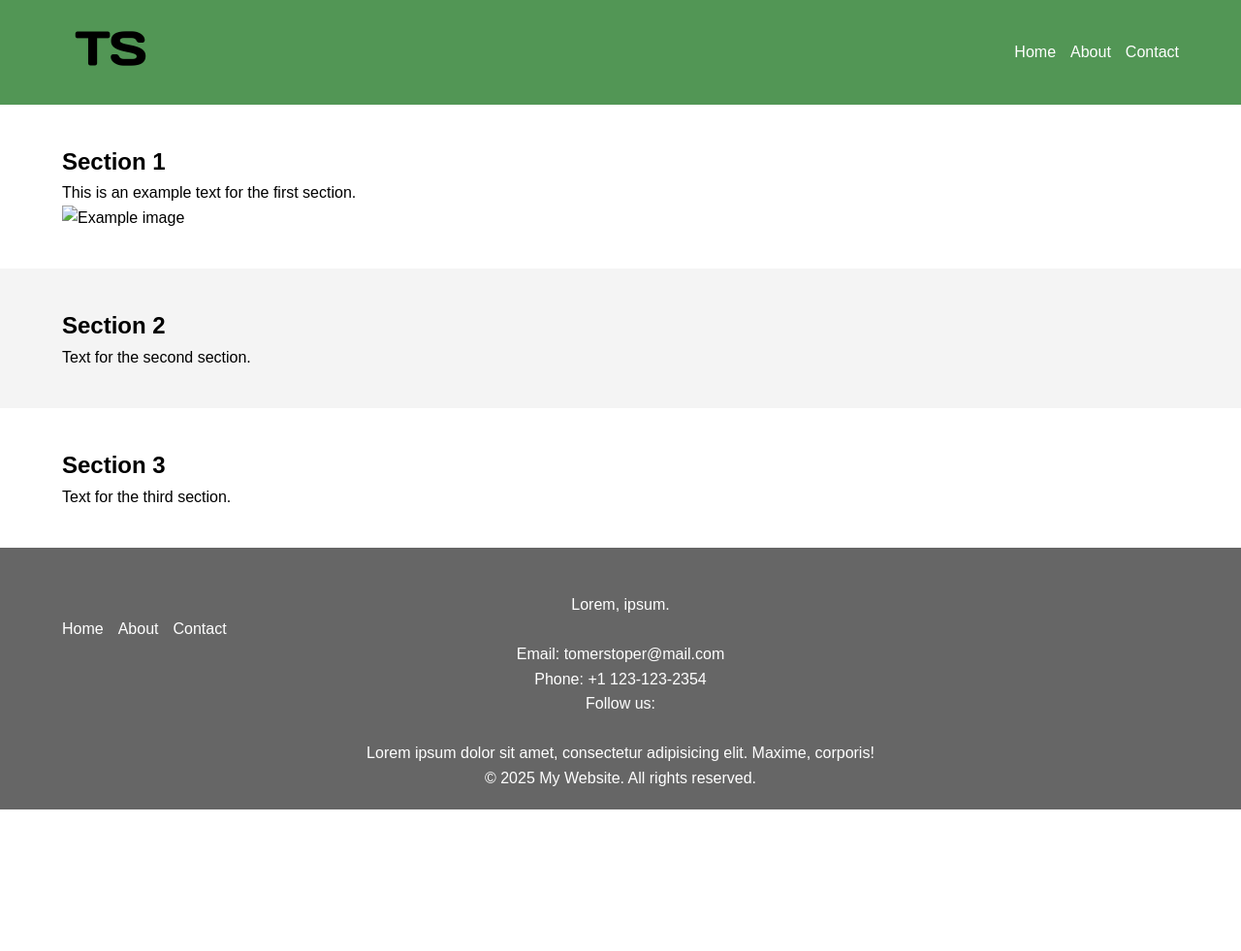
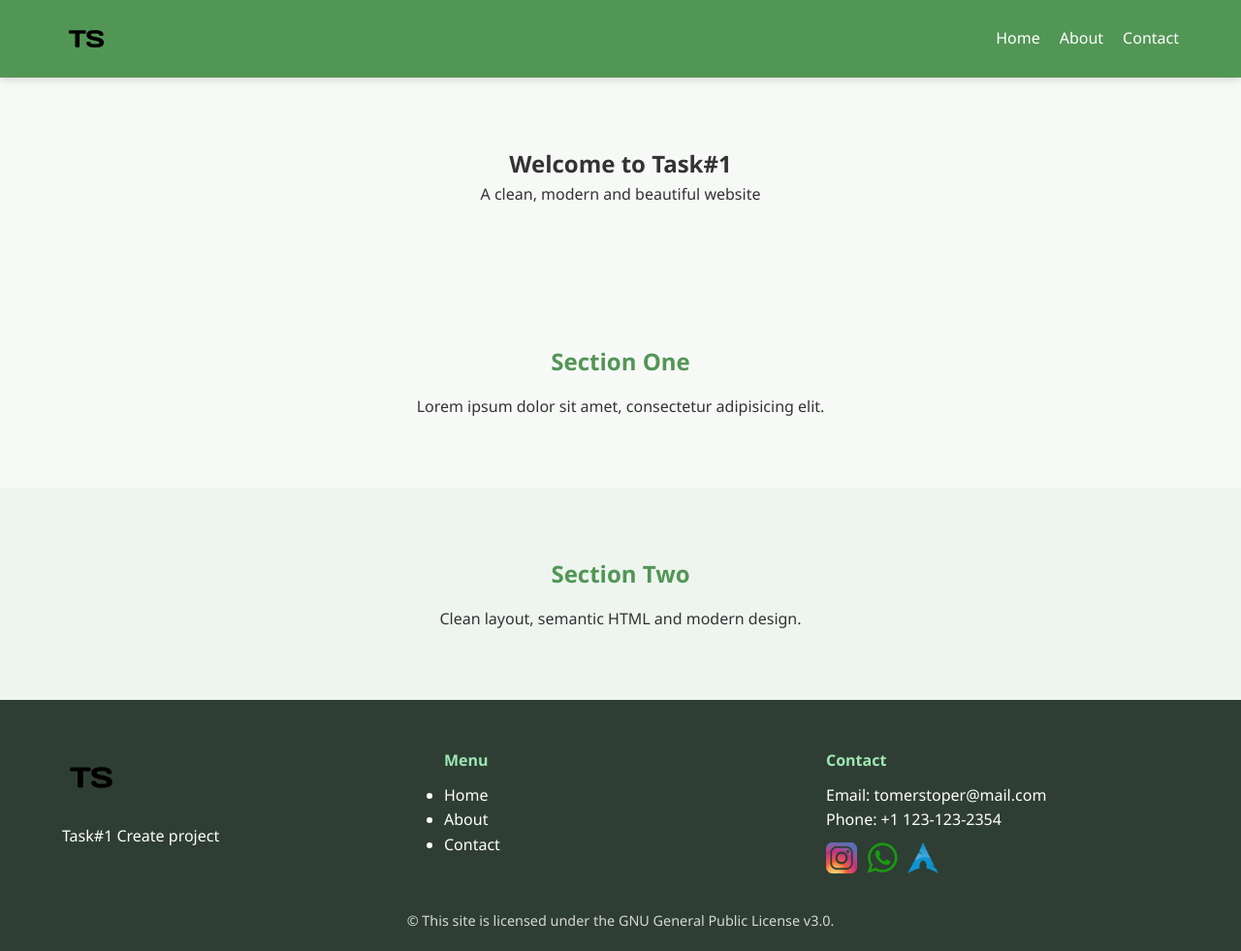
Before and after one commit to tomer923188/siteProject, a plain HTML site: page index.html in a window 1280 px wide. Shown: the whole page at 97% size. Before the commit the page ends 835 px from the top, so only its background shows below. Drawn offline with Linux system fonts and the light colour scheme.

Commit message:
Task #1 Creat project
gurt

```diff
--- a/css/style.css
+++ b/css/style.css
@@ -1,4 +1,4 @@
-/* Reset default styles */
+/* Reset */
 * {
   margin: 0;
   padding: 0;
@@ -6,21 +6,23 @@
 }
 
 body {
-  font-family: Arial, sans-serif;
+  font-family: "Segoe UI", Arial, sans-serif;
   line-height: 1.6;
+  background: #f7f9f7;
+  color: #333;
 }
 
 .container {
   width: 90%;
   max-width: 1200px;
-  margin: 0 auto;
+  margin: auto;
 }
 
 /* Header */
-header {
+.header {
   background: #529655;
-  color: #fff;
-  padding: 0px 0;
+  padding: 15px 0;
+  box-shadow: 0 2px 8px rgba(0,0,0,0.15);
 }
 
 .header__wrap {
@@ -29,55 +31,112 @@ header {
   justify-content: space-between;
 }
 
-.nav__wrap {
+.logo {
   display: flex;
-  justify-content: left;
+  align-items: center;
+  gap: 10px;
+  color: white;
+  font-weight: bold;
 }
 
-header h1 {
-  margin-bottom: 10px;
+.logo img {
+  width: 50px;
 }
 
-nav ul {
+.header__menu ul {
   list-style: none;
   display: flex;
-  gap: 15px;
+  gap: 20px;
 }
 
-nav a {
-  color: #fff;
+.header__menu a {
+  color: white;
   text-decoration: none;
+  font-weight: 500;
+  transition: 0.3s;
 }
 
-nav a:hover {
-  text-decoration: underline;
+.header__menu a:hover {
+  color: #e0ffe4;
 }
 
 /* Sections */
 .section {
-  padding: 40px 0;
+  padding: 70px 0;
+  text-align: center;
 }
 
-.section:nth-child(even) {
-  background: #f4f4f4;
+.section h2 {
+  margin-bottom: 15px;
+  color: #529655;
+}
+
+.section p {
+  max-width: 600px;
+  margin: auto;
+}
+
+.section.alt {
+  background: #eef5ef;
+}
+
+.hero img {
+  margin-top: 30px;
+  max-width: 400px;
+  border-radius: 12px;
+  box-shadow: 0 10px 25px rgba(0,0,0,0.2);
 }
 
 /* Footer */
-footer {
-  background: #666;
-  color: #fff;
-  text-align: center;
-  padding: 20px 0;
+.footer {
+  background: #2f3e34;
+  color: white;
+  padding: 50px 0 20px;
 }
 
-img {
-  max-width: 100%;
-  width: 100px;
-  height: 100px;
-  height: auto;
+.footer__wrap {
+  display: grid;
+  grid-template-columns: repeat(auto-fit, minmax(200px, 1fr));
+  gap: 30px;
 }
 
-img.logo {
-  width: 100px;
-  height: 100px;
+.footer__col img {
+  width: 60px;
+  margin-bottom: 10px;
 }
+
+.footer__col h4 {
+  margin-bottom: 10px;
+  color: #9ee6b2;
+}
+
+.footer a {
+  color: white;
+  text-decoration: none;
+}
+
+.footer a:hover {
+  text-decoration: underline;
+}
+
+.social {
+  display: flex;
+  gap: 10px;
+  margin-top: 10px;
+}
+
+.social img {
+  width: 32px;
+  transition: 0.3s;
+}
+
+.social img:hover {
+  transform: scale(1.2);
+}
+
+.copyright {
+  text-align: center;
+  margin-top: 20px;
+  font-size: 0.9em;
+  opacity: 0.8;
+}
--- a/index.html
+++ b/index.html
@@ -3,14 +3,18 @@
 <head>
   <meta charset="UTF-8" />
   <meta name="viewport" content="width=device-width, initial-scale=1.0" />
-    <title>Home</title>
+  <title>Task#1 Create project</title>
   <link rel="stylesheet" href="css/style.css" />
 </head>
 <body>
-        <header>
-      <div class="container">
-        <div class="header__wrap">
-          <div class="logo"><img src="images/logo2.png" alt=""></div>
+
+  <!-- Header -->
+  <header class="header">
+    <div class="container header__wrap">
+      <div class="logo">
+        <img src="images/logo2.png" alt="Logo">
+      </div>
+
       <nav class="header__menu">
         <ul>
           <li><a href="index.html">Home</a></li>
@@ -19,43 +23,46 @@
         </ul>
       </nav>
     </div>
-      </div>
   </header>
 
+  <!-- Main -->
   <main>
-      <section class="section" id="section1">
+
+    <section class="section hero">
       <div class="container">
-          <h2>Section 1</h2>
-          <p>This is an example text for the first section.</p>
-          <img src="images/2.jpg" alt="Example image" />
+        <h1>Welcome to Task#1</h1>
+        <p>A clean, modern and beautiful website</p>
       </div>
     </section>
 
-      <section class="section" id="section2">
+    <section class="section">
       <div class="container">
-          <h2>Section 2</h2>
-          <p>Text for the second section.</p>
+        <h2>Section One</h2>
+        <p>Lorem ipsum dolor sit amet, consectetur adipisicing elit.</p>
       </div>
     </section>
 
-      <section class="section" id="section3">
+    <section class="section alt">
       <div class="container">
-          <h2>Section 3</h2>
-          <p>Text for the third section.</p>
+        <h2>Section Two</h2>
+        <p>Clean layout, semantic HTML and modern design.</p>
       </div>
     </section>
+
   </main>
 
-<footer>
-      <div class="container">
-        <div class="footer__wrap">
-          <div class="footer__logo">
-            <img src="imgs/logo-design.png" alt="" />
-            <p>Lorem, ipsum.</p>
+  <!-- Footer -->
+  <footer class="footer">
+    <div class="container footer__wrap">
+
+      <div class="footer__col">
+        <img src="images/logo2.png" alt="Logo">
+        <p>Task#1 Create project</p>
       </div>
-          <div class="footer__menu">
-            <div class="footer_up">
-              <nav class="footer__menu">
+
+      <div class="footer__col">
+        <h4>Menu</h4>
+        <nav>
           <ul>
             <li><a href="index.html">Home</a></li>
             <li><a href="about.html">About</a></li>
@@ -63,24 +70,31 @@
           </ul>
         </nav>
       </div>
-            <div class="footer_mid">
-              <div class="item">Email: tomerstoper@mail.com</div>
-              <div class="item">Phone: +1 123-123-2354</div>
-              <div class="item">
-                <span>Follow us: </span>
+
+      <div class="footer__col">
+        <h4>Contact</h4>
+        <p>Email: tomerstoper@mail.com</p>
+        <p>Phone: +1 123-123-2354</p>
+
         <div class="social">
-                  <img src="imgs/instagram.png" alt="" />
-                  <img src="imgs/whatsapp.png" alt="" />
+          <a href="https://instagram.com" target="_blank">
+            <img src="images/instagram.png" alt="Instagram">
+          </a>
+          <a href="https://whatsapp.com" target="_blank">
+            <img src="images/whatsapp.png" alt="WhatsApp">
+          </a>
+          <a href="https://archlinux.org" target="_blank">
+            <img src="images/arch.svg.png" alt="Arch Linux">
+          </a>
         </div>
       </div>
+
     </div>
-            <div class="footer_down">
-              <p>Lorem ipsum dolor sit amet, consectetur adipisicing elit. Maxime, corporis!</p>
-            </div>
-          </div>
-        </div>
-        <p>© 2025 My Website. All rights reserved.</p>
-      </div>
+
+    <p class="copyright">
+      © This site is licensed under the GNU General Public License v3.0.
+    </p>
   </footer>
+
 </body>
 </html>
```
Also changed, not shown: images/arch.svg.png (added), images/instagram.png (added), images/whatsapp.png (added). Lines whose indentation alone changed are shown as unchanged.
